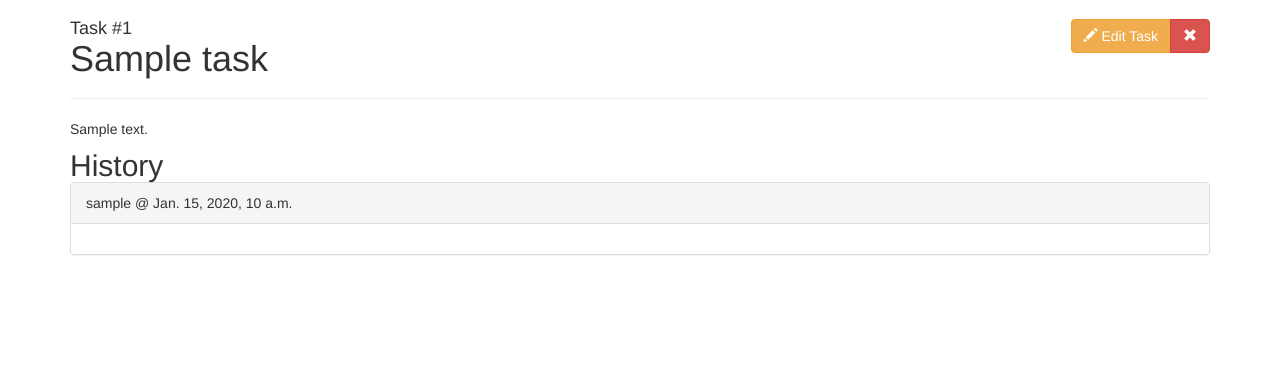
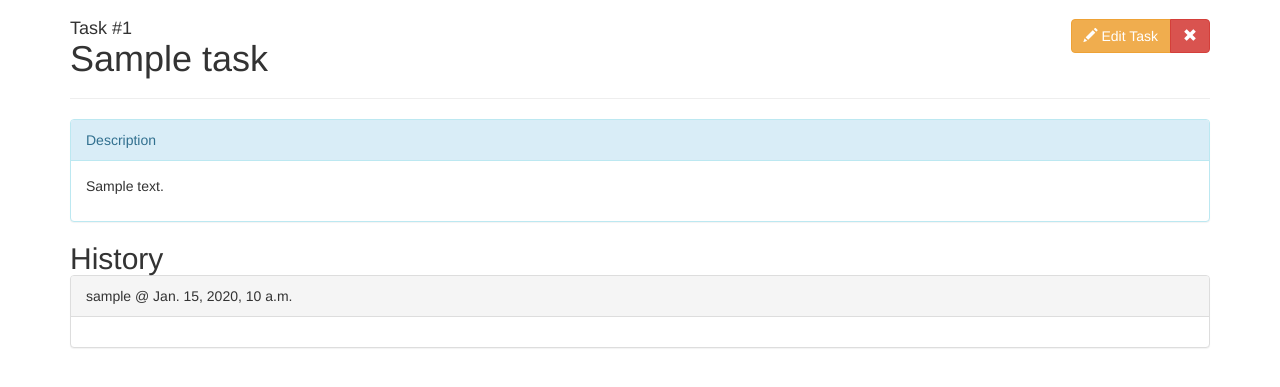
Before and after one commit to SamStudio8/triage, a Django app: page /task/1/ in a window 1280 px wide. Shown: the part 51-438 px from the top of the page. Run offline with Django 3.2, Linux system fonts and the light colour scheme; a user stored in the database is signed in; tables that the repository leaves empty hold one stand-in row (values such as "Sample post"); parts of the project's set-up code (start-up, migrations or seed data) failed here and were passed over; some libraries are stand-ins or nearby versions.

Commit message:
Use panel for task description

```diff
--- a/templates/task/view.html
+++ b/templates/task/view.html
@@ -27,7 +27,14 @@
 
 <div class="row">
     <div class="col-md-12">
-        <p>{{ task.description }}</p>
+        <div class="panel panel-info">
+            <div class="panel-heading">
+                Description
+            </div>
+            <div class="panel-body">
+                <p>{{ task.description }}</p>
+            </div>
+        </div>
     </div>
 </div>
 <div class="row">
```
